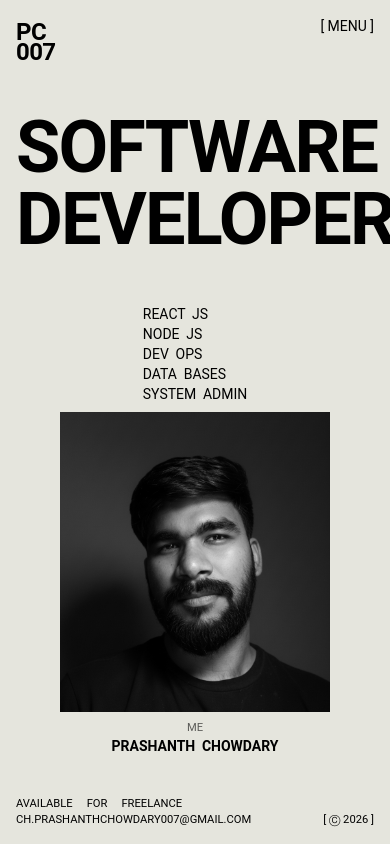
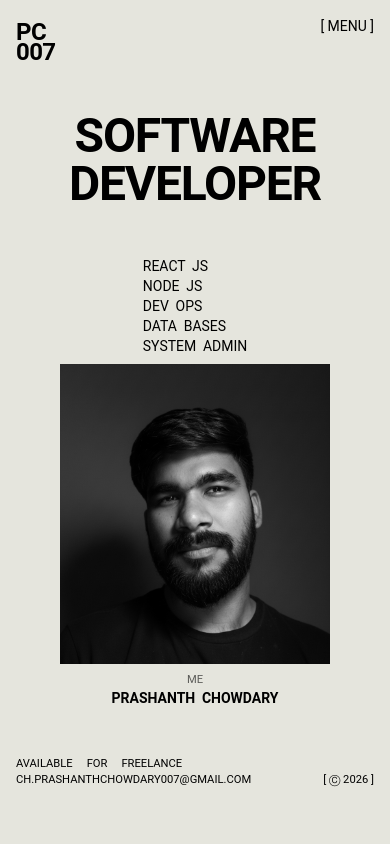
Before and after one commit to Mr-Prashanth-Chowdary/Portfolio, a React (Vite) app: page / in a window 390 px wide. Built offline with nearby package versions, Linux system fonts and the light colour scheme.

Commit message:
lading page aligment corrected  (v1)

```diff
--- a/src/App.tsx
+++ b/src/App.tsx
@@ -4,10 +4,10 @@ import Footer from './components/Footer'
 
 export default function App() {
   return (
-    <div className="min-h-screen p-4">
-    <Nav />
-    <HeroSection />
-    <Footer />
+    <div className="p-4 min-h-screen">
+      <Nav />
+      <HeroSection />
+      <Footer />
     </div>
   )
 }
--- a/src/components/Footer.tsx
+++ b/src/components/Footer.tsx
@@ -5,7 +5,7 @@ export default function Footer() {
         CreatedAt: "Ⓒ 2026"
     }
   return (
-    <div className="absolute bottom-4 left-4 right-4 text-sm flex justify-between items-end">
+    <div className="lg:absolute left-4 right-4 bottom-4 mt-8 text-sm flex justify-between items-end">
         <div className="text-[.7rem] [word-spacing:.7rem]">
             <p>AVAILABLE FOR FREELANCE</p>
             <p>{footerContent.AvilableEmail}</p>
--- a/src/components/HeroSection.tsx
+++ b/src/components/HeroSection.tsx
@@ -11,8 +11,8 @@ export default function HeroSection() {
     }
     return (
         <div>
-            <h1 className='text-7xl lg:text-8xl font-bold text-center lg:[word-spacing:1rem]'>{heroContent.HEADLINE}</h1>
-            <div className='flex lg:justify-center lg:flex-row flex-col gap-2 mt-12'>
+            <h1 className='text-5xl lg:text-8xl font-bold text-center lg:[word-spacing:1rem]'>{heroContent.HEADLINE}</h1>
+            <div className='flex lg:justify-center lg:flex-row flex-col gap-2 my-12'>
                 <div className='flex-1 flex items-center lg:items-center justify-center flex-col gap-2 text-sm [word-spacing:.2rem]'>
                     <ul>
                         {heroContent.Technologies.map((tech) => (
@@ -27,7 +27,7 @@ export default function HeroSection() {
                         alt="Prashanth Chowdary"
                     />
                 </div>
-                <div className='flex-1 flex flex-col justify-center items-center lg:justify-end lg:items-start text-sm [word-spacing:.2rem]'>
+                <div className='relative flex-1 flex flex-col justify-center items-center lg:justify-end lg:items-start text-sm [word-spacing:.2rem]'>
                     <p className="opacity-60 text-[0.7rem]">ME</p>
                     <p className="font-bold">PRASHANTH CHOWDARY</p>
                 </div>
```
